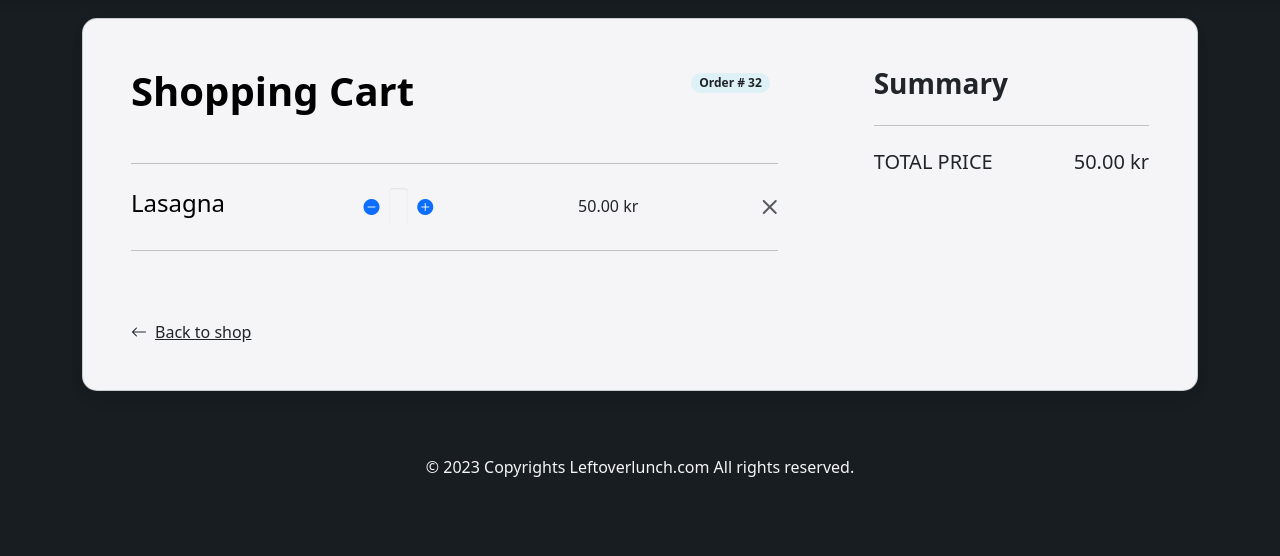
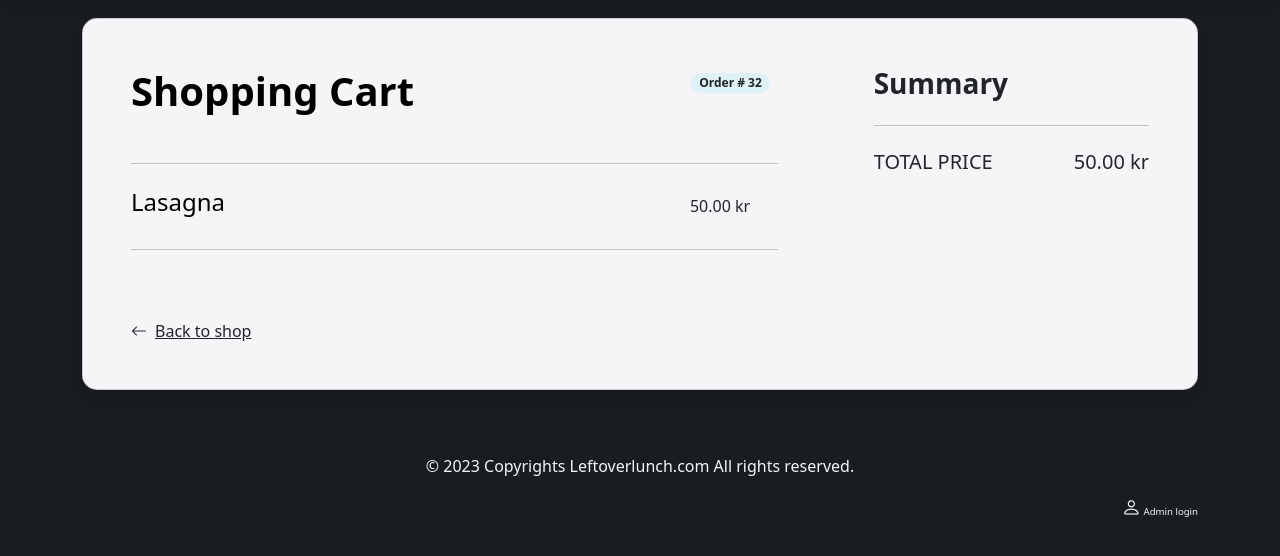
Before and after one commit to sobhimalak/LeftoverLunch, a Django app: page /order-confirmation/32 in a window 1280 px wide. Shown: the part 78-634 px from the top of the page. Run offline with Django 4.2, Linux system fonts and the light colour scheme; data comes from the database, SQL or seed files in the repository; both versions use the stored data as it was after the commit; some libraries are stand-ins or nearby versions.

Commit message:
admin login all the way down in the footer

```diff
--- a/leftoverlunch/customer/templates/customer/footer.html
+++ b/leftoverlunch/customer/templates/customer/footer.html
@@ -1,5 +1,8 @@
 <footer class="p-3">
     <div class="container text-center">
       <p class="font-italic mb-0 pb-3">&copy; 2023 Copyrights Leftoverlunch.com All rights reserved.</p>
+      <div class="d-flex justify-content-end">
+      <a href="{% url 'admin:index' %}" class="mr-3 text-decoration-none text-light" style="font-size: 0.6rem;"><i class="bi bi-person text-light " style="font-size: 1.2rem;"></i> Admin login</a>
+      </div>
     </div>
   </footer>
--- a/leftoverlunch/customer/templates/customer/order_confirmation.html
+++ b/leftoverlunch/customer/templates/customer/order_confirmation.html
@@ -25,7 +25,7 @@
                         <h4 class="text-black text-capitalize">{{ item.name }}</h4>
                         <h6 class="text-black mb-0"></h6>
                       </div>
-                      <div class="col-md-3 col-lg-3 col-xl-2 d-flex">
+                      <!--- <div class="col-md-3 col-lg-3 col-xl-2 d-flex">
                         <button class="btn btn-link px-2"
                           onclick="this.parentNode.querySelector('input[type=number]').stepDown()">
                           <i class="bi bi-dash-circle-fill"></i>
@@ -38,14 +38,14 @@
                           onclick="this.parentNode.querySelector('input[type=number]').stepUp()">
                           <i class="bi bi-plus-circle-fill"></i>
                         </button>
-                      </div>
+                      </div> -->
                       <div class="col-md-3 col-lg-2 col-xl-2 offset-lg-1">
                         <h6 class="mb-0">{{ item.price }} kr</h6>
                       </div>
 
-                      <div class="col-md-1 col-lg-1 col-xl-1 text-end">
+                      <!---<div class="col-md-1 col-lg-1 col-xl-1 text-end">
                         <a href="#!" class="text-muted"><i class="bi bi-x-lg"></i></a>
-                      </div>
+                      </div> -->
                     </div>
                     {% endfor %}
                     <hr class="my-4">
```
Also changed, not shown: leftoverlunch/db.sqlite3.
